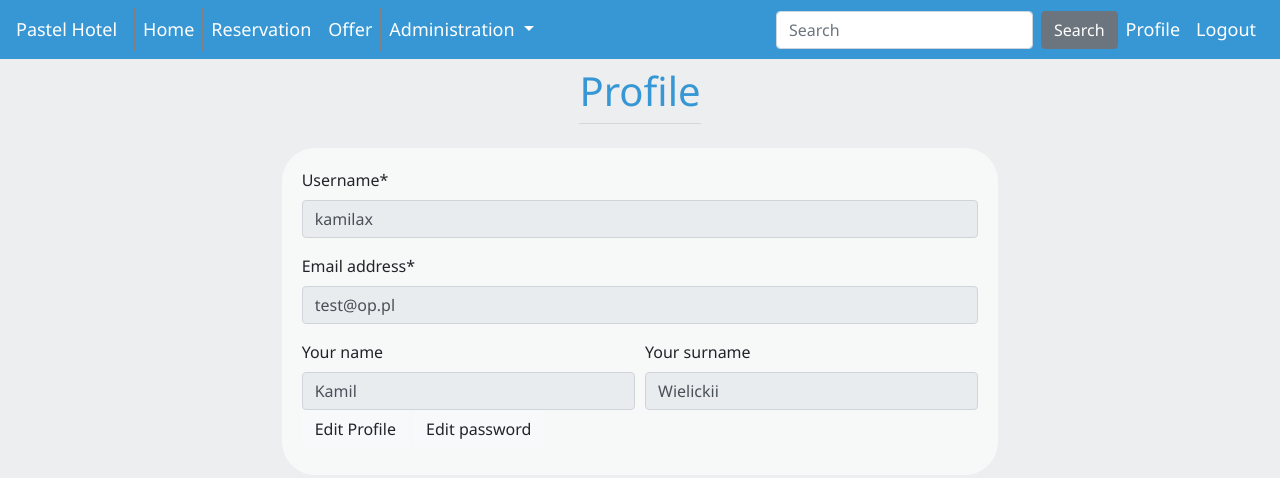
After one commit to KamilMalita/HotelDjango, a Django app: page /account/profile/ in a window 1280 px wide. The commit adds this page. Shown: the top 478 px of the page. Run offline with Django 3.2, Linux system fonts and the light colour scheme; a user stored in the database is signed in; data comes from the database, SQL or seed files in the repository; both versions use the stored data as it was after the commit; some libraries are stand-ins or nearby versions.

Commit message:
My Profile - ending feature

```diff
--- a/hotelapp/urls.py
+++ b/hotelapp/urls.py
@@ -26,4 +26,6 @@ urlpatterns = [
     path('account/register/', register_request),
     path('account/login/', login_request),
     path('account/logout/', logout_request),
+    path('account/profile/', profile),
+    path('account/profile/password/', changepass),
 ]
--- a/hotelapp/views.py
+++ b/hotelapp/views.py
@@ -3,7 +3,7 @@ from django.contrib.auth.models import User
 import datetime
 from django.contrib.auth import authenticate, login, logout
 from django.contrib.auth.forms import AuthenticationForm
-from .forms import RegisterForm
+from .forms import RegisterForm, EditProfile
 
 
 def home_request(request):
@@ -24,7 +24,9 @@ def register_request(request):
                 message = 'Passwords mus be the same'
                 return render(request, "Register.html", {"msg": message})
             try:
-                user = User.objects.create_user(username, email, passw)
+                user = User.objects.create_user(username=username, email=email, password=passw,
+                                                first_name=request.POST['name'],
+                                                last_name=request.POST['surname'])
                 user.date_joined = datetime.datetime.now()
                 user.save()
             except:
@@ -58,3 +60,41 @@ def logout_request(request):
     if request.user.is_authenticated:
         logout(request)
     return render(request, "Home.html")
+
+
+def profile(request):
+    if request.method == 'POST':
+        print(request.POST)
+        form = EditProfile(request.POST)
+        if form.is_valid():
+            edit_user = User.objects.filter(username=request.user.username).update(email=request.POST['email'],
+                                                                                   first_name=request.POST['name'],
+                                                                                   last_name=request.POST['surname'])
+        else:
+            user = User.objects.get(username=request.user.username)
+            return render(request, "Profile.html", {'User': user, 'error_email': 'Invalid email address'})
+        user = User.objects.get(username=request.user.username)
+        return render(request, "Profile.html", {'User': user})
+    if request.user.is_authenticated:
+        user = User.objects.get(username=request.user.username)
+        return render(request, "Profile.html", {'User': user})
+    return render(request, "Home.html")
+
+
+def changepass(request):
+    if request.user.is_authenticated and request.method == 'POST':
+        error_pass = ''
+        form = RegisterForm(request.POST)
+        if form.is_valid():
+            if request.POST['password'] == request.POST['password2']:
+                print(request.POST)
+                if request.user.check_password(request.POST['password2']):
+                    print('PPPPPPPPPPPPPPPPPPPPPPPPPPPPPPPPPPPPPPPPPPPPPPPPPPPPPPPPPPPPPPPPPPPPPPPPPPPPPPP')
+                # user = User.objects.get(username=request.user.username).set_password()
+            else:
+                error_pass = 'Passwords must be the same'
+        else:
+            error_pass = "Passwords must be longer than 8 characters"
+        user = User.objects.get(username=request.user.username)
+        return render(request, "Profile.html", {"User": user, "error_pass": error_pass})
+    return render(request, "Home.html")
--- a/templates/Home.html
+++ b/templates/Home.html
@@ -12,6 +12,8 @@
         }
 
         h1 {
+            margin-right: auto;
+            margin-left: auto;
             border-radius: 25pt;
             background-color: rgba(255, 255, 255, 0.6);
             padding: 10pt 10pt 10pt;
--- /dev/null
+++ b/templates/Profile.html
@@ -0,0 +1,132 @@
+<!DOCTYPE html>
+<html lang="en">
+{% include 'navbar.html' %}
+<head>
+    <title>My Profile</title>
+    {% csrf_token %}
+    <style>
+        body {
+            font-family: "Segoe UI";
+            background: rgb(237, 238, 239);
+        }
+
+        .profile_form {
+            border-radius: 25pt;
+            background-color: rgba(255, 255, 255, 0.6);
+            padding: 15pt 15pt 20pt;
+
+        }
+
+        .password_form {
+            border-radius: 25pt;
+            background-color: rgba(255, 255, 255, 0.6);
+            padding: 15pt 15pt 20pt;
+
+        }
+    </style>
+</head>
+<body>
+{% block navbar %}
+{% endblock %}
+<div class="container">
+    <div class="row justify-content-center">
+        <div>
+            <h1 class="mt-2" style="color: rgb(54,151,212)">Profile</h1>
+            <hr class="mt-0 mb-4">
+
+        </div>
+    </div>
+</div>
+<div class="col-md-7" style="margin-left: auto;margin-right: auto">
+    <form id="profile_form" class="profile_form">
+        {% csrf_token %}
+        <div class="form-group">
+            <label for="username">Username*</label>
+            <input readonly type="username" class="form-control" id="username" aria-describedby="emailHelp"
+                   placeholder="Enter username" name="username" value="{{ User.username }}">
+        </div>
+        <div class="form-group">
+            <label for="email">Email address*</label>
+            <input readonly type="email" class="form-control" id="email" aria-describedby="emailHelp"
+                   placeholder="Enter email" name="email" value="{{ User.email }}">
+            {#            <small id="emailHelp" style="color: black" class="form-text">We'll never share your email with anyone#}
+            {#                else.</small>#}
+            {% if error_email %}
+                <p class="text-danger">{{ error_email }}</p>
+            {% endif %}
+        </div>
+        <div class="form-row">
+            <div class="col-md-6">
+                <label for="name">Your name</label>
+                <input readonly type="text" class="form-control" id="name" aria-describedby="nameHelp"
+                       name="name" value="{{ User.first_name }}">
+            </div>
+            <div class="col-md-6">
+                <label for="surname">Your surname</label>
+                <input readonly type="text" class="form-control" id="surname" aria-describedby="nameHelp"
+                       name="surname" value="{{ User.last_name }}">
+            </div>
+        </div>
+        <button type="reset" onclick="SetFields()" id="button_edit" class="btn btn-light">Edit Profile</button>
+        <button type="reset" hidden onclick="SetFields()" id="button_back" class="btn btn-light">Back</button>
+        <button type="reset" onclick="ChangePasswordForm()" id="button_password" class="btn btn-light">Edit
+            password
+        </button>
+        <button type="submit" hidden class="btn btn-light" formmethod="post" id="button_save" formaction="#">Submit
+        </button>
+    </form>
+    <form id="password_form" class="password_form" hidden>
+        {% csrf_token %}
+
+        <label hidden for="username">Password*</label>
+        <input readonly hidden type="username" class="form-control"
+               placeholder="Enter password" name="username" value="{{ User.username }}">
+        <div class="form-group">
+            <label for="old_password">Old password*</label>
+            <input type="password" class="form-control" id="old_password"
+                   placeholder="Enter old password" name="old_password">
+            {% if error_old_pass %}
+                <p class="text-danger">{{ error_old_pass }}</p>
+            {% endif %}
+        </div>
+        <div class="form-group">
+            <label for="password">New password*</label>
+            <input type="password" class="form-control" id="password"
+                   placeholder="Enter password" name="password">
+            {% if error_pass %}
+                <p class="text-danger">{{ error_pass }}</p>
+            {% endif %}
+        </div>
+        <div class="form-group">
+            <label for="password2">Confirm new password*</label>
+            <input type="password" class="form-control" id="password2" aria-describedby="emailHelp"
+                   placeholder="Confirm password" name="password2">
+            <small id="passwordHelp" style="color: black" class="form-text">Password can not be shorter than 8
+                characters</small>
+        </div>
+        <button type="reset" class="btn btn-light" onclick="ChangePasswordForm()">Back
+        </button>
+        <button type="submit" class="btn btn-light" formmethod="post" id="button_save_password"
+                formaction="/account/profile/password/">Submit
+        </button>
+    </form>
+</div>
+<script>
+    function SetFields() {
+        document.getElementById("name").readOnly = !document.getElementById("name").readOnly;
+        document.getElementById("surname").readOnly = !document.getElementById("surname").readOnly;
+        document.getElementById("email").readOnly = !document.getElementById("email").readOnly;
+        document.getElementById("button_save").hidden = !document.getElementById("button_save").hidden;
+        document.getElementById("button_edit").hidden = !document.getElementById("button_edit").hidden;
+        document.getElementById("button_password").hidden = !document.getElementById("button_password").hidden;
+        document.getElementById("button_back").hidden = !document.getElementById("button_back").hidden;
+    }
+
+    function ChangePasswordForm() {
+        document.getElementById('password_form').hidden = !document.getElementById('password_form').hidden;
+        document.getElementById('profile_form').hidden = !document.getElementById('profile_form').hidden;
+    }
+
+</script>
+</body>
+</html>
--- a/templates/navbar.html
+++ b/templates/navbar.html
@@ -95,8 +95,14 @@
                                     Reservations</a>
                             </div>
                         </li>
+                        <li class="nav-item">
+                            <a style="color: white" class="nav-link" href="/account/profile">Profile</a>
+                        </li>
                     {% endif %}
                     {% if user.is_authenticated %}
+                        <li class="nav-item">
+                            <a style="color: white" class="nav-link" href="/account/profile">Profile</a>
+                        </li>
                         <li class="nav-item">
                             <a style="color: white" class="nav-link" href="/account/logout">Logout</a>
                         </li>
```
Also changed, not shown: hotelapp/forms.py (+8 -1 lines), rooms/views.py (+6 -1 lines), templates/Register.html (+30 -13 lines), templates/SearchRooms.html (+10 -4 lines), db.sqlite3.
